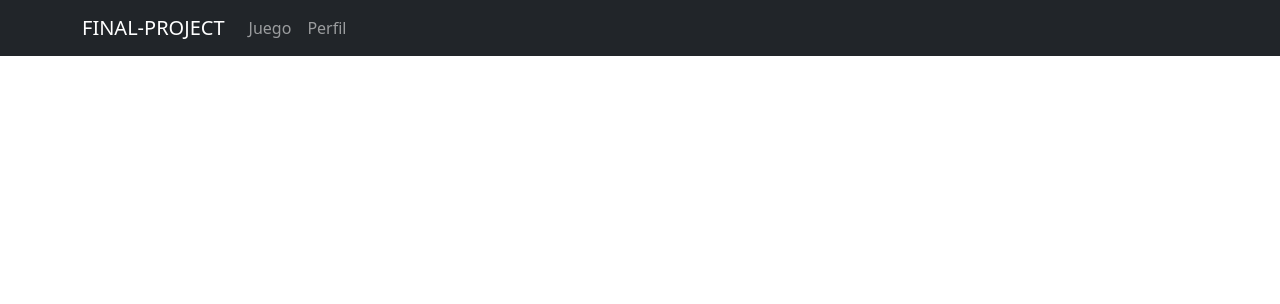
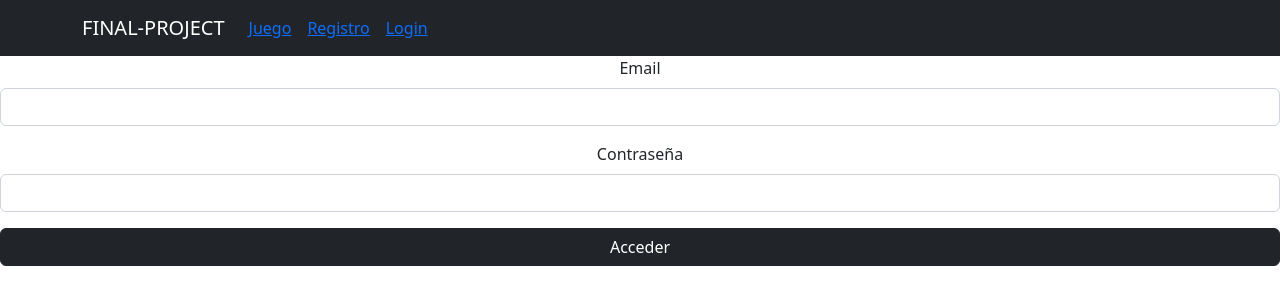
Before and after one commit to paulala94/final-project-client, a React (Create React App) app: page /login in a window 1280 px wide. Shown: the top 304 px of the page. Built offline with nearby package versions, Linux system fonts and the light colour scheme.

Commit message:
formularios de login, signup y logout hechos

```diff
--- /dev/null
+++ b/src/components/LoginForm/LoginForm.jsx
@@ -0,0 +1,63 @@
+import { useContext, useState } from "react"
+import { Form, Button } from "react-bootstrap"
+import authService from './../../services/authService'
+import { useNavigate } from 'react-router-dom'
+import { AuthContext } from "../../contexts/auth.context"
+
+const LoginForm = () => {
+
+    const [loginData, setLoginData] = useState({
+        email: '',
+        password: ''
+    })
+
+    const navigate = useNavigate()
+
+    const { authenticateUser, storeToken } = useContext(AuthContext)
+
+    const handleInputChange = e => {
+        const { value, name } = e.target
+        setLoginData({ ...loginData, [name]: value })
+    }
+
+    const handleSubmit = e => {
+
+        e.preventDefault()
+
+        authService
+            .login(loginData)
+            .then(({ data }) => {
+                storeToken(data.authToken)
+                authenticateUser()
+            })
+            .then(() => navigate('/'))
+            .catch(err => console.log(err))
+    }
+
+
+    const { password, email } = loginData
+
+    return (
+
+        <Form onSubmit={handleSubmit}>
+
+
+            <Form.Group className="mb-3" controlId="email">
+                <Form.Label>Email</Form.Label>
+                <Form.Control type="email" value={email} onChange={handleInputChange} name="email" />
+            </Form.Group>
+
+            <Form.Group className="mb-3" controlId="password">
+                <Form.Label>Contraseña</Form.Label>
+                <Form.Control type="password" value={password} onChange={handleInputChange} name="password" />
+            </Form.Group>
+
+            <div className="d-grid">
+                <Button variant="dark" type="submit">Acceder</Button>
+            </div>
+
+        </Form>
+    )
+}
+
+export default LoginForm
--- a/src/components/Navigation/Navigation.css
+++ b/src/components/Navigation/Navigation.css
@@ -0,0 +1,3 @@
+.pointer{
+    cursor: pointer;
+}
--- a/src/components/Navigation/Navigation.jsx
+++ b/src/components/Navigation/Navigation.jsx
@@ -1,21 +1,67 @@
-import React from 'react'
+import { useContext, useEffect } from 'react'
 import { Navbar, Container, Nav } from 'react-bootstrap'
-import { Link } from 'react-router-dom'
+import { Link, useLocation } from 'react-router-dom'
+import { AuthContext } from '../../contexts/auth.context'
+import './Navigation.css'
 
 const Navigation = () => {
 
+  const { user, logout } = useContext(AuthContext)
+  const handleOnClick = () => {
+
+  }
+
+  const location = useLocation()
+
+  useEffect(() => {
+    console.log("LA LOCATION DE LA APP =>", location.pathname)
+  }, [location])
+
 
   return (
+
     <Navbar bg="dark" variant="dark">
+
         <Container>
+
           <Navbar.Brand href="/">FINAL-PROJECT</Navbar.Brand>
+
           <Nav className="me-auto">
-            <Nav.Link href="/juego">Juego</Nav.Link>
-            <Nav.Link href="/tu-perfil">Perfil</Nav.Link>
+
+            <Nav.Link as='span'>
+                <Link to="/juego">Juego</Link>
+              </Nav.Link>
+
+              {
+                user
+                ?
+                <>
+                <Nav.Link as='span' className='pointer' onClick={logout}>Cerrar Sesión</Nav.Link>
+
+                <Nav.Link as='span'>
+                  <Link to="/perfil">{user.username}</Link>
+                </Nav.Link>
+                </>
+                :
+                <>
+                <Nav.Link as='span'>
+                  <Link to="/registro">Registro</Link>
+                </Nav.Link>
+
+                <Nav.Link as='span'>
+                  <Link to="/login">Login</Link>
+                </Nav.Link>
+                </>
+              }
+
           </Nav>
+
         </Container>
+
       </Navbar>
+
   )
+
 }
 
 export default Navigation
--- a/src/components/SignupForm/SignupForm.jsx
+++ b/src/components/SignupForm/SignupForm.jsx
@@ -1,6 +1,6 @@
 import { useState } from "react"
 import { Form, Button } from "react-bootstrap"
-import authService from '../../services/auth.services.js'
+import authService from '../../services/authService.js'
 import { useNavigate } from "react-router-dom"
 import './SignupForm.css'
 
--- /dev/null
+++ b/src/contexts/auth.context.js
@@ -0,0 +1,61 @@
+import { createContext, useEffect, useState } from "react"
+import authService from "../services/authService"
+import { useNavigate } from 'react-router-dom'
+
+
+
+const AuthContext = createContext()
+
+function AuthProviderWrapper(props) {
+
+    const [user, setUser] = useState()
+    const [isLoading, setIsLoading] = useState(true)
+    const navigate = useNavigate()
+
+
+    useEffect(() => {
+        authenticateUser()
+    }, [])
+
+    const storeToken = token => {
+        localStorage.setItem('authToken', token)
+    }
+
+    const removeToken = () => {
+        localStorage.removeItem('authToken')
+    }
+
+    const logout = () => {
+        setIsLoading(false)
+        setUser(null)
+        removeToken()
+        navigate('/login')
+    }
+
+    const authenticateUser = () => {
+
+        const token = localStorage.getItem("authToken")
+
+        if (token) {
+            authService
+                .verify(token)
+                .then(({ data }) => {
+                    setUser(data)
+                    setIsLoading(false)
+                })
+                .catch(err => logout())
+        } else {
+            logout()
+        }
+    }
+
+
+
+    return (
+        <AuthContext.Provider value={{ user, authenticateUser, storeToken, logout, isLoading }}>
+            {props.children}
+        </AuthContext.Provider>
+    )
+}
+
+export { AuthContext, AuthProviderWrapper }
--- a/src/index.js
+++ b/src/index.js
@@ -2,13 +2,15 @@ import React from 'react';
 import ReactDOM from 'react-dom/client';
 import App from './App';
 import { BrowserRouter as Router } from 'react-router-dom';
+import { AuthProviderWrapper } from './contexts/auth.context';
 
 const root = ReactDOM.createRoot(document.getElementById('root'));
 root.render(
   <React.StrictMode>
     <Router>
-      <App />
+      <AuthProviderWrapper>
+        <App />
+      </AuthProviderWrapper>
     </Router>
-
   </React.StrictMode>
 );
--- /dev/null
+++ b/src/pages/LoginPage/LoginPage.jsx
@@ -0,0 +1,27 @@
+import { Container, Row, Col } from 'react-bootstrap'
+import LoginForm from '../../components/LoginForm/LoginForm'
+
+const LoginPage = () => {
+
+    return (
+
+        <Container>
+
+            <Row>
+
+                <Col md={{ offset: 3, span: 6 }}>
+
+                    <h1>Login</h1>
+
+                    <hr />
+
+                    <LoginForm />
+
+                </Col>
+            </Row>
+
+        </Container>
+    )
+}
+
+export default LoginForm
--- /dev/null
+++ b/src/pages/ProfilePage/ProfilePage.jsx
@@ -0,0 +1,18 @@
+import { useContext } from 'react'
+import { AuthContext } from './../../contexts/auth.context'
+
+
+const ProfilePage = () => {
+
+    const {user} = useContext(AuthContext)
+
+    return (
+        <div>
+            <h1>Perfil de {user.username}</h1>
+
+
+        </div>
+    )
+}
+
+export default ProfilePage
--- a/src/routes/AppRoutes.jsx
+++ b/src/routes/AppRoutes.jsx
@@ -1,6 +1,10 @@
 import { Routes, Route } from 'react-router-dom'
 import HomePage from '../pages/HomePage/HomePage'
 import SignupPage from '../pages/SignupPage/SignupPage.jsx'
+import LoginPage from '../pages/LoginPage/LoginPage.jsx'
+import ProfilePage from '../pages/ProfilePage/ProfilePage.jsx'
+import PrivateRoute from './PrivateRoutes'
+
 
 
 const AppRoutes = () => {
@@ -9,6 +13,12 @@ const AppRoutes = () => {
         <Routes>
             <Route path="/" element={<HomePage />} />
             <Route path="/registro" element={<SignupPage />} />
+            <Route path="/login" element={<LoginPage />} />
+
+            <Route path="/perfil" element={<PrivateRoute />} >
+                <Route path="" element={<ProfilePage />} />
+            </Route>
+
         </Routes>
     )
 }
--- /dev/null
+++ b/src/routes/PrivateRoutes.jsx
@@ -0,0 +1,21 @@
+import { useContext } from "react"
+import { AuthContext } from "./../contexts/auth.context"
+import { Navigate, Outlet } from 'react-router-dom'
+// import Loader from "../components/Loader/Loader"
+
+const PrivateRoute = () => {
+
+    const { user, isLoading } = useContext(AuthContext)
+
+    if (isLoading) {
+        return <p>Cargando</p>
+    }
+
+    if (!user) {
+        return <Navigate to="/login" />
+    }
+
+    return <Outlet />
+}
+
+export default PrivateRoute
```
Also changed, not shown: src/services/authService.js (renamed from src/services/auth.services.js).
